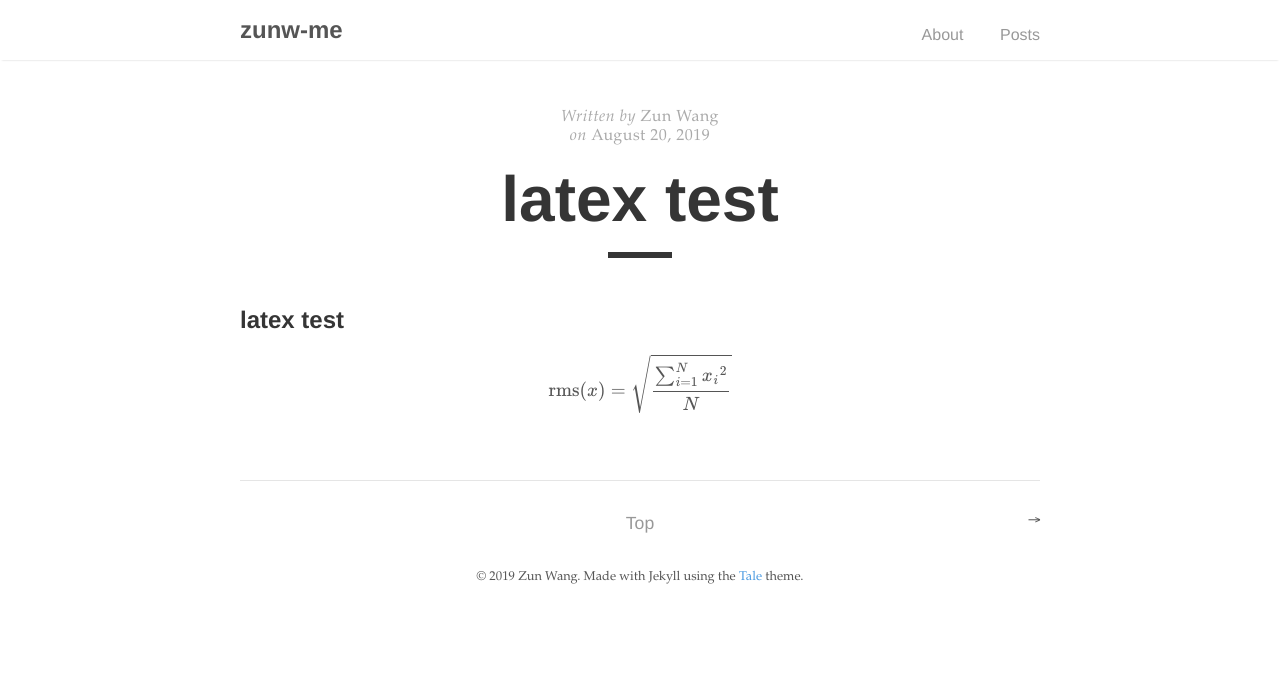
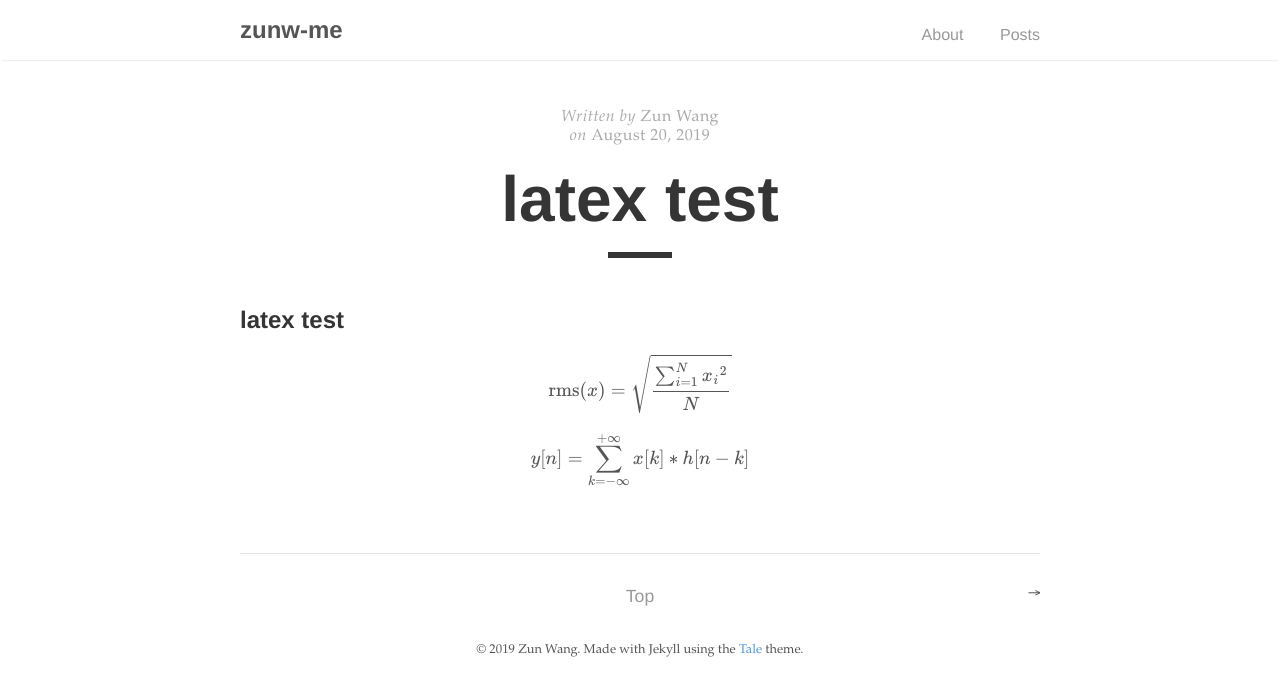
Before and after one commit to speeeeed/speeeeed.github.io, a Jekyll site: the page built from _posts/2019-08-20-latex_test.markdown, in a window 1280 px wide. Shown: the top 696 px of the page. Built offline with Jekyll 4.4.1, drawn with Linux system fonts in a browser that asks for light colours; formulas are drawn with MathJax 3; comment, search, counter and statistics services are not loaded.

Commit message:
add latex test

```diff
--- a/_posts/2019-08-20-latex_test.markdown
+++ b/_posts/2019-08-20-latex_test.markdown
@@ -9,3 +9,5 @@ author: Zun Wang
 ## latex test
 
 $$ {\rm rms}(x) = {\sqrt{\sum_{i=1}^N {x_i}^2 \over N}} $$
+
+$$ y[n] = \sum_{k=-\infty}^{+\infty} x[k] * h[n-k] $$
```
